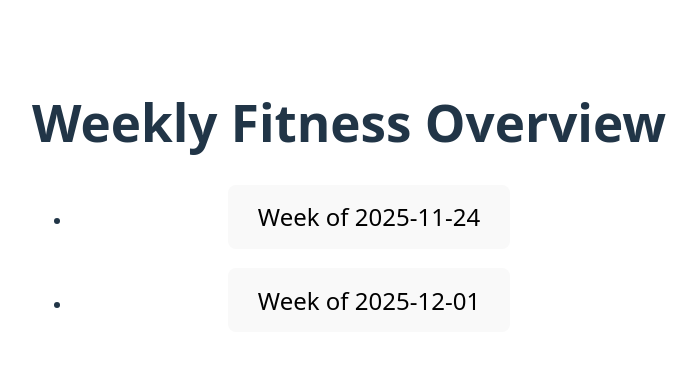
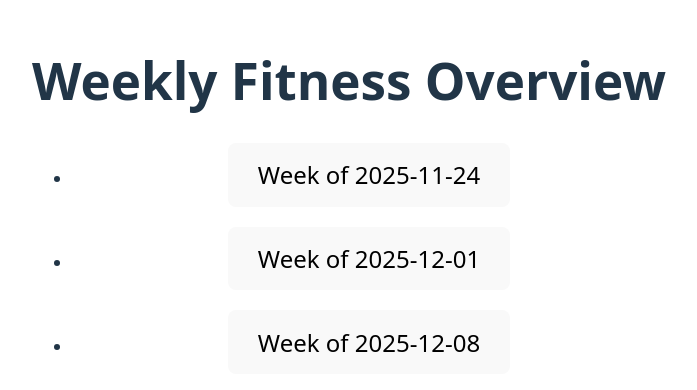
Before and after one commit to BelaGereon/fitness-nutrition-dashboard, a React (Vite) app: page / in a window 1280 px wide. Shown: the part 194-584 px from the top of the page, without its empty margins (291-988 px from the left). Built offline with nearby package versions, Linux system fonts and the light colour scheme.

Commit message:
:card_file_box: add data from last week to test data

```diff
--- a/src/data/sample-data/sampleWeek.ts
+++ b/src/data/sample-data/sampleWeek.ts
@@ -41,4 +41,22 @@ export const sampleWeeks: WeekEntry[] = [
     notes:
       "Second Week of the meso, tried to got to 2RIR on all exercises. Got a flu shot on Friday and took the rest of the week off from training.",
   },
+  {
+    id: "2025-12-08",
+    weekOf: "2025-12-08",
+    avgStepsPerDay: 9472,
+    days: {
+      mon: { weightKg: 78.9, calories: 2733, proteinG: 160 },
+      tue: { weightKg: 79.1, calories: 2387, proteinG: 91 },
+      wed: { weightKg: 79.0, calories: 2947, proteinG: 186 },
+      thu: { weightKg: 78.9, calories: 2880, proteinG: 149 },
+      fri: { weightKg: 79.0, calories: 2724, proteinG: 102 },
+      sat: { weightKg: 79.0, calories: 2806, proteinG: 129 },
+      sun: { weightKg: 79.0, calories: 2726, proteinG: 193 },
+    },
+    trainingSessionsDescription: "3x Full Body",
+    totalSets: 58,
+    totalVolumeKg: 37745.05,
+    notes: "Third week of the meso, went close to failure on most sets.",
+  },
 ];
```
